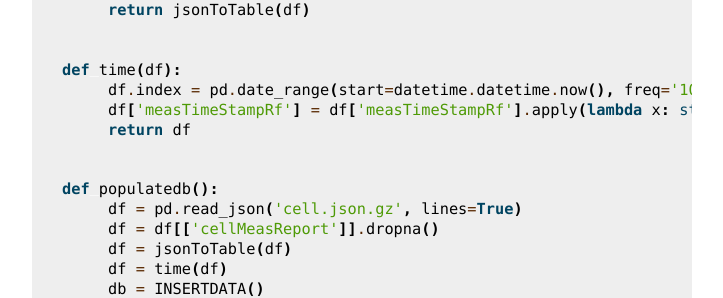
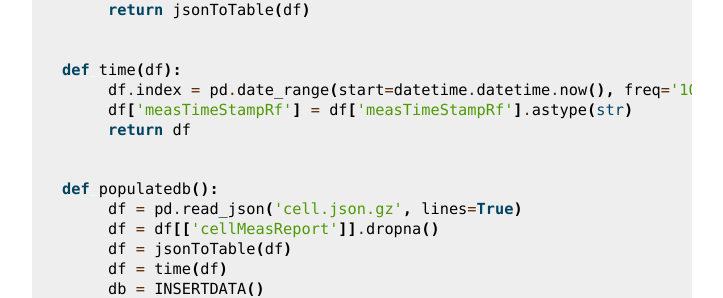
Before and after one commit to o-ran-sc/aiml-fw-aimlfw-dep, a Sphinx documentation site: the page built from docs/installation-guide.rst, in a window 1280 px wide and 900 px high, scrolled down 3545 px. Shown: the part 159-457 px from the top of the window, without its empty margins (388-1111 px from the left). Built offline with Sphinx 7.4.7, drawn with Linux system fonts in a browser that asks for light colours.

Commit message:
docs: modify python script in installation guide document
Change-Id: Ie897d37b6482857236fd9d53fb3b2536ffddd8d9
Signed-off-by: inni-iii <inhee7071@nate.com>

```diff
--- a/docs/installation-guide.rst
+++ b/docs/installation-guide.rst
@@ -203,7 +203,7 @@ Update :file:`insert.py` file with the following content:
 
         def time(df):
              df.index = pd.date_range(start=datetime.datetime.now(), freq='10ms', periods=len(df))
-             df['measTimeStampRf'] = df['measTimeStampRf'].apply(lambda x: str(x))
+             df['measTimeStampRf'] = df['measTimeStampRf'].astype(str)
              return df
 
 
```
Also changed, not shown: other parts of docs/installation-guide.rst (+1 -1 lines).
